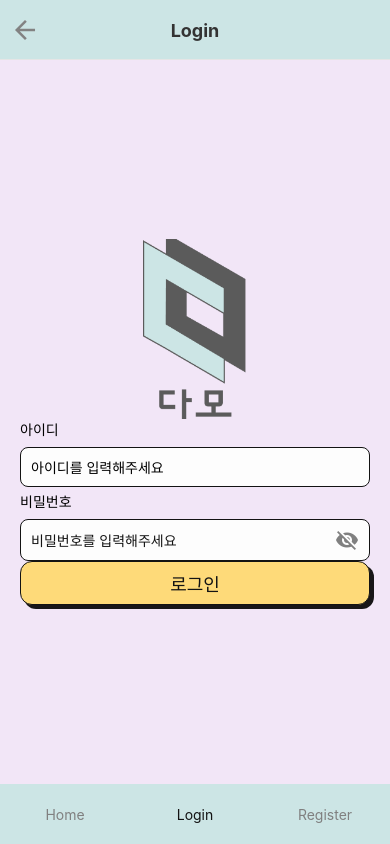
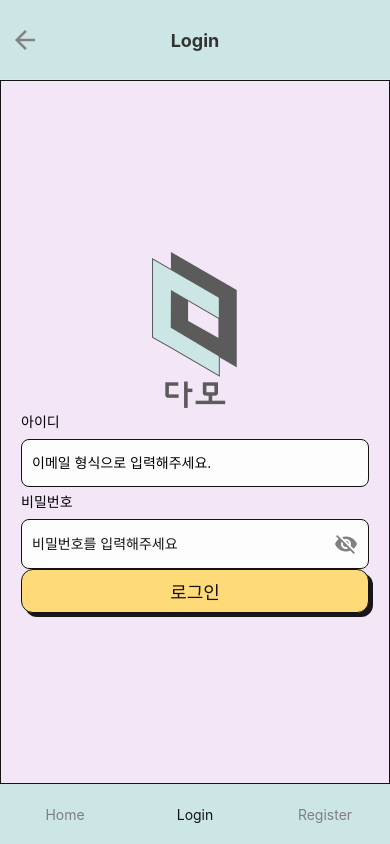
Before and after one commit to DAMO-moim/frontend, a React Native app: screen /Login in a window 390 px wide. Built offline with nearby package versions, Linux system fonts and the light colour scheme.

Commit message:
랜딩 페이지 완료, 로그인시 아이디 비번  유효성 검사로 error description 띄우기

```diff
--- a/package.json
+++ b/package.json
@@ -27,7 +27,9 @@
     "react-native-vector-icons": "^10.2.0",
     "react-use-measure": "^2.1.7",
     "resize-observer-polyfill": "^1.5.1",
-    "use-resize-observer": "^9.1.0"
+    "use-resize-observer": "^9.1.0",
+    "react-native-web": "~0.19.13",
+    "@expo/metro-runtime": "~4.0.1"
   },
   "devDependencies": {
     "@babel/plugin-transform-private-methods": "^7.25.9",
--- a/src/components/InputWithLabel.js
+++ b/src/components/InputWithLabel.js
@@ -1,26 +1,44 @@
 import React from 'react';
 import { View, Text, TextInput, StyleSheet } from 'react-native';
 import { commonInput } from '../constants/styles';
+import { BLACK_COLOR, ERROR_COLOR, RED_COLOR } from '../constants/colors'; // 에러 시 사용할 색상
 
-const InputWithLabel = ({ label, description, value, onChangeText,placeholder }) => {
+const InputWithLabel = ({
+  label,
+  description,
+  value,
+  onChangeText,
+  placeholder,
+  error
+}) => {
   return (
     <View style={commonInput.container}>
-      {/* Label */}
-     {label && <Text style={commonInput.label}>{label}</Text>}
+      {label && <Text style={commonInput.label}>{label}</Text>}
 
-      {/* Input Field */}
       <TextInput
-        style={commonInput.input}
+        style={[
+          commonInput.input,
+          error && styles.errorBorder // 에러 시 테두리 색상 변경
+        ]}
         value={value}
         onChangeText={onChangeText}
         placeholder={placeholder}
       />
 
-      {/* Description */}
-      {description && <Text style={commonInput.description}>{description}</Text>}
+      {/* Description (오류 메시지일 경우 = error | 빨간색) */}
+      {description && <Text style={[commonInput.description, error && styles.errorText]}>{description}</Text>}
     </View>
   );
 };
 
+const styles = StyleSheet.create({
+  errorBorder: {
+    borderColor: ERROR_COLOR,
+    borderWidth: 1.5,
+  },
+  errorText: {
+    color: ERROR_COLOR,
+  },
+});
 
 export default InputWithLabel;
--- a/src/components/PasswordInput.js
+++ b/src/components/PasswordInput.js
@@ -2,8 +2,9 @@ import React, { useState } from 'react';
 import { View, Text, TextInput, StyleSheet, TouchableOpacity } from 'react-native';
 import Icon from 'react-native-vector-icons/MaterialCommunityIcons';
 import { commonInput, passwordInput } from '../constants/styles';
+import { ERROR_COLOR } from '../constants/colors';
 
-const PasswordInput = ({ label, description, value, onChangeText, placeholder }) => {
+const PasswordInput = ({ label, description, value, onChangeText, placeholder, error }) => {
   const [secureTextEntry, setSecureTextEntry] = useState(true);
 
   const toggleSecureEntry = () => {
@@ -16,9 +17,9 @@ const PasswordInput = ({ label, description, value, onChangeText, placeholder })
       {label && <Text style={commonInput.label}>{label}</Text>}
 
       {/* Input Field with Icon */}
-      <View style={passwordInput.inputContainer}>
+      <View style={[passwordInput.inputContainer, error && styles.errorBorder]}>
         <TextInput
-          style={passwordInput.input}
+          style={passwordInput.input }
           value={value}
           onChangeText={onChangeText}
           placeholder={placeholder}
@@ -34,16 +35,19 @@ const PasswordInput = ({ label, description, value, onChangeText, placeholder })
       </View>
 
       {/* Description */}
-      {description && <Text style={commonInput.description}>{description}</Text>}
+      {description && <Text style={[commonInput.description, error && styles.errorText ]}>{description}</Text>}
     </View>
   );
 };
 
-// const styles = StyleSheet.create({
-//   container: {
-//     marginBottom: 20,
-//   },
-
-// });
+const styles = StyleSheet.create({
+  errorBorder: {
+    borderColor: ERROR_COLOR, // 빨간색 테두리
+    borderWidth: 1.5, // 테두리 두께
+  },
+  errorText: {
+    color: ERROR_COLOR, // 빨간색 텍스트
+  },
+});
 
 export default PasswordInput;
--- a/src/constants/styles.js
+++ b/src/constants/styles.js
@@ -1,6 +1,5 @@
-// constants/styles.js
 import { StyleSheet } from 'react-native';
-import { BLACK_COLOR, G_DARKER_COLOR, NAV_BAR_COLOR, PRIMARY_BACK_COLOR, PRIMARY_BTN_COLOR, WHITE_COLOR } from './colors';
+import { BLACK_COLOR, ERROR_COLOR, G_DARKER_COLOR, NAV_BAR_COLOR, PRIMARY_BACK_COLOR, PRIMARY_BTN_COLOR, WHITE_COLOR } from './colors';
 
 export const commonStyles = StyleSheet.create({
   container: {
@@ -13,7 +12,7 @@ export const commonStyles = StyleSheet.create({
   },
   header: {
     backgroundColor: NAV_BAR_COLOR,
-    height: 60,
+    height: 80,
     borderBottomWidth: 1,
     borderBottomColor: '#e5e5e5',
 },
@@ -100,13 +99,17 @@ export const commonInput = StyleSheet.create({
     marginBottom: 8,
   },
   input: {
-    height: 40,
+    height: 48,
     borderColor: BLACK_COLOR,
     borderWidth: 1,
     marginBottom: 4,
     paddingHorizontal: 10,
     backgroundColor: WHITE_COLOR,
     borderRadius: 8, // 둥근 모서리
+  },
+  error:{
+    borderColor: ERROR_COLOR,
+    borderWidth: 1,
   },
   description: {
     fontSize: 12,
@@ -118,10 +121,6 @@ export const passwordInput = StyleSheet.create({
   container: {
     width: "100%",
     fontFamily: 'NotoSansKR-Regular'
-    // borderColor: 'purple', // 보라색 테두리
-    // borderWidth: 2,
-    // padding: 10,
-    // marginBottom: 20,
   },
 
   inputContainer: {
@@ -136,7 +135,7 @@ export const passwordInput = StyleSheet.create({
   },
   input: {
     flex: 1,
-    height: 40,
+    height: 48,
     fontSize: 14,
     color: BLACK_COLOR,
   },
--- a/src/screens/loginBefore/HomeScreen.js
+++ b/src/screens/loginBefore/HomeScreen.js
@@ -1,82 +1,9 @@
-// import React, { useEffect } from 'react';
-// import { View, StyleSheet, Dimensions } from 'react-native';
-// import Animated, { useSharedValue, useAnimatedStyle, withRepeat, withTiming, Easing } from 'react-native-reanimated';
-// import ImageCard from '../../components/animation/ImageCard';
-
-// const { width } = Dimensions.get('window');
-
-// const images = [
-//   require('../../../assets/images/loopimg/left/1.png'),
-//   require('../../../assets/images/loopimg/left/2.png'),
-//   require('../../../assets/images/loopimg/left/3.png'),
-//   require('../../../assets/images/loopimg/left/4.png'),
-//   require('../../../assets/images/loopimg/left/5.png'),
-//   require('../../../assets/images/loopimg/left/6.png'),
-//   require('../../../assets/images/loopimg/left/7.png'),
-//   require('../../../assets/images/loopimg/left/8.png'),
-//   require('../../../assets/images/loopimg/left/9.png'),
-//   require('../../../assets/images/loopimg/left/10.png'),
-//   require('../../../assets/images/loopimg/left/11.png'),
-//   require('../../../assets/images/loopimg/left/12.png'),
-//   require('../../../assets/images/loopimg/left/13.png'),
-// ];
-
-// function HomeScreen() {
-//   const offset = useSharedValue(0);
-//   const imageWidth = 70; // 각 이미지의 가로 크기 (조절 가능)
-//   const totalWidth = images.length * imageWidth; // 한 세트의 총 너비
-
-//   useEffect(() => {
-//     offset.value = withRepeat(
-//       withTiming(-totalWidth, {
-//         duration: 10000, // 10초 동안 이동
-//         easing: Easing.linear, // 부드러운 연속 이동
-//       }),
-//       -1, // 무한 반복
-//       false // 뒤집기 없음 (순방향 이동만)
-//     );
-//   }, []);
-
-//   const animatedStyle = useAnimatedStyle(() => ({
-//     transform: [{ translateX: offset.value }],
-//   }));
-
-//   return (
-//     <View style={styles.container}>
-//       <Animated.View style={[styles.imageContainer, animatedStyle]}>
-//         {[...images, ...images].map((item, idx) => (
-//           <ImageCard image={item} key={idx} />
-//         ))}
-//       </Animated.View>
-//       {/* 여기 아래는 반대로 가게 하고싶어! */}
-//       <Animated.View style={[styles.imageContainer, animatedStyle]}>
-//         {[...images, ...images].map((item, idx) => (
-//           <ImageCard image={item} key={idx} />
-//         ))}
-//       </Animated.View>
-//     </View>
-//   );
-// }
-
-// const styles = StyleSheet.create({
-//   container: {
-//     flex: 1,
-//     // overflow: 'hidden',
-//     backgroundColor: '#fff',
-//   },
-//   imageContainer: {
-//     flexDirection: 'row',
-//     gap : 10,
-//     width: images.length * 200, // 무한 루프를 위해 한 번에 보여줄 총 이미지 크기
-//   },
-// });
-
-// export default HomeScreen;
 import React, { useEffect, useMemo } from 'react';
-import { View, StyleSheet, Dimensions } from 'react-native';
+import { View, StyleSheet, Dimensions, Image } from 'react-native';
 import Animated, { useSharedValue, useAnimatedStyle, withRepeat, withTiming, Easing } from 'react-native-reanimated';
 import ImageCard from '../../components/animation/ImageCard';
 import { BLACK_COLOR } from '../../constants/colors';
+import { commonStyles } from '../../constants/styles';
 
 const { width } = Dimensions.get('window');
 
@@ -99,13 +26,13 @@ const images = [
 function HomeScreen() {
   const offsetLeft = useSharedValue(0);
   const offsetRight = useSharedValue(0);
-  const imageWidth = 70; // 각 이미지의 가로 크기 (조절 가능)
+  const imageWidth = 70; // 각 이미지의 가로 크기
   const totalWidth = images.length * imageWidth; // 한 세트의 총 너비
 
   useEffect(() => {
     offsetLeft.value = withRepeat(
       withTiming(-totalWidth, {
-        duration: 10000, // 10초 동안 이동
+        duration: 11000, // 10초 동안 이동
         easing: Easing.linear, // 부드러운 연속 이동
       }),
       -1, // 무한 반복
@@ -114,11 +41,11 @@ function HomeScreen() {
 
     offsetRight.value = withRepeat(
       withTiming(totalWidth, {
-        duration: 10000, // 10초 동안 이동
-        easing: Easing.linear, // 부드러운 연속 이동
+        duration: 11000,
+        easing: Easing.linear,
       }),
-      -1, // 무한 반복
-      false // 뒤집기 없음 (순방향 이동만)
+      -1,
+      false
     );
   }, []);
 
@@ -130,15 +57,20 @@ function HomeScreen() {
     transform: [{ translateX: offsetRight.value }],
   }));
 
-  const initialOffset = useMemo(() => ({ transform: { translateX: -totalWidth } }), []);
+  const initialOffset = useMemo(() => ({ transform: { translateX: -totalWidth } }), [totalWidth]);
 
   return (
-    <View style={styles.container}>
+    <View style={[commonStyles.container, styles.homeContainer]}>
       <Animated.View style={[styles.imageContainer1, animatedStyleLeft]}>
         {[...images, ...images].map((item, idx) => (
           <ImageCard image={item} key={idx} />
         ))}
       </Animated.View>
+
+      <View style={styles.logoContainer}>
+        <Image source={require('../../../assets/images/landingLogo.png')} style={styles.image} />
+      </View>
+
       <Animated.View style={[styles.imageContainer2, initialOffset, animatedStyleRight]}>
         {[...images, ...images].map((item, idx) => (
           <ImageCard image={item} key={idx} />
@@ -149,21 +81,36 @@ function HomeScreen() {
 }
 
 const styles = StyleSheet.create({
-  container: {
-    flex: 1,
-    // overflow: 'hidden',
-    backgroundColor: '#fff',
+  homeContainer: {
+    display: 'flex',
+    flexDirection: 'column',
+    justifyContent: 'center',
+    // borderStyle:'solid',
+    // borderColor:BLACK_COLOR,
+    // borderWidth:1,
+    paddingVertical: 30,
   },
   imageContainer1: {
     flexDirection: 'row',
     gap: 10,
-    width: images.length * 200, // 무한 루프를 위해 한 번에 보여줄 총 이미지 크기
+    width: images.length * 100, // 무한 루프를 위해 한 번에 보여줄 총 이미지 크기
+  },
+  logoContainer:{
+    marginVertical:20,
+    width: '100%',
+    // maxHeight: 160
+  },
+  image: {
+
+    width: '100%',
+    // maxHeight: 160,
+    resizeMode: 'contain',
   },
   imageContainer2: {
     marginLeft: -images.length * 100,
     flexDirection: 'row',
     gap: 10,
-    width: images.length * 200, // 무한 루프를 위해 한 번에 보여줄 총 이미지 크기
+    width: images.length * 100, // 무한 루프를 위해 한 번에 보여줄 총 이미지 크기
   },
 });
 
--- a/src/screens/loginBefore/LoginScreen.js
+++ b/src/screens/loginBefore/LoginScreen.js
@@ -6,17 +6,42 @@ import { CustomButton } from '../../components/CustomButton';
 import { AuthContext } from '../../contexts/AuthProvider';
 import { useUser } from '../../hooks/useUser';
 import { commonBtn, commonStyles } from '../../constants/styles';
+import { BLACK_COLOR } from '../../constants/colors';
+
+// 이메일 유효성 검사 정규식
+const isValidEmail = (email) => /\S+@\S+\.\S+/.test(email);
 
 export const LoginScreen = () => {
   const [email, setEmail] = useState('');
   const [password, setPassword] = useState('');
-  const { login } = useUser(); // 로그인 함수 가져오기
-  const { setIsLoggedIn } = useContext(AuthContext); // AuthContext 사용
+  const [emailError, setEmailError] = useState(false);
+  const [passwordError, setPasswordError] = useState(false);
+
+  const { login } = useUser();
+  const { setIsLoggedIn } = useContext(AuthContext);
 
   const handleSubmit = async () => {
+    let hasError = false;
+
+    if (!isValidEmail(email)) {
+      setEmailError(true);
+      hasError = true;
+    } else {
+      setEmailError(false);
+    }
+
+    if (password.length < 8 || password.length > 21) { //최소 8자 이상 최대 20자 이하하
+      setPasswordError(true);
+      hasError = true;
+    } else {
+      setPasswordError(false);
+    }
+
+    if (hasError) return; // 유효성 검사 실패하면 요청 안 보냄
+
     try {
       await login({ email, password });
-      setIsLoggedIn(true); // 로그인 성공 시 상태 업데이트
+      setIsLoggedIn(true);
       alert('로그인 성공!');
     } catch (error) {
       alert('로그인 실패!');
@@ -24,20 +49,27 @@ export const LoginScreen = () => {
   };
 
   return (
-    <View style={commonStyles.container}>
+    <View style={[commonStyles.container, styles.container]}>
       <Image source={require('../../../assets/images/loginLogo.png')} style={styles.image} />
+
       <InputWithLabel
         label="아이디"
-        placeholder="아이디를 입력해주세요"
+        placeholder="이메일 형식으로 입력해주세요."
         value={email}
         onChangeText={(text) => setEmail(text)}
+        error={emailError}
+        description={emailError ? '이메일 형식을 잘못 입력했습니다.' : ''}
       />
+
       <PasswordInput
         label="비밀번호"
         placeholder="비밀번호를 입력해주세요"
         value={password}
         onChangeText={(text) => setPassword(text)}
+        error={passwordError}
+        description={passwordError ? '비밀번호 형식이 잘못되었습니다.' : ''}
       />
+
       <CustomButton style={commonBtn} title="로그인" onPress={handleSubmit} />
     </View>
   );
@@ -45,13 +77,18 @@ export const LoginScreen = () => {
 
 const styles = StyleSheet.create({
   container: {
+    borderStyle: 'solid',
+    borderColor: BLACK_COLOR,
+    borderWidth: 1,
     flex: 1,
     justifyContent: 'center',
     paddingHorizontal: 20,
   },
   image: {
     width: '100%',
-    height: 180,
-    resizeMode: 'cover',
+    height: 159,
+    resizeMode: 'contain',
   },
 });
+
+export default LoginScreen;
```
Also changed, not shown: assets/images/landingLogo.png (added), 1 other file (tests, documents, lock files or other folders).
